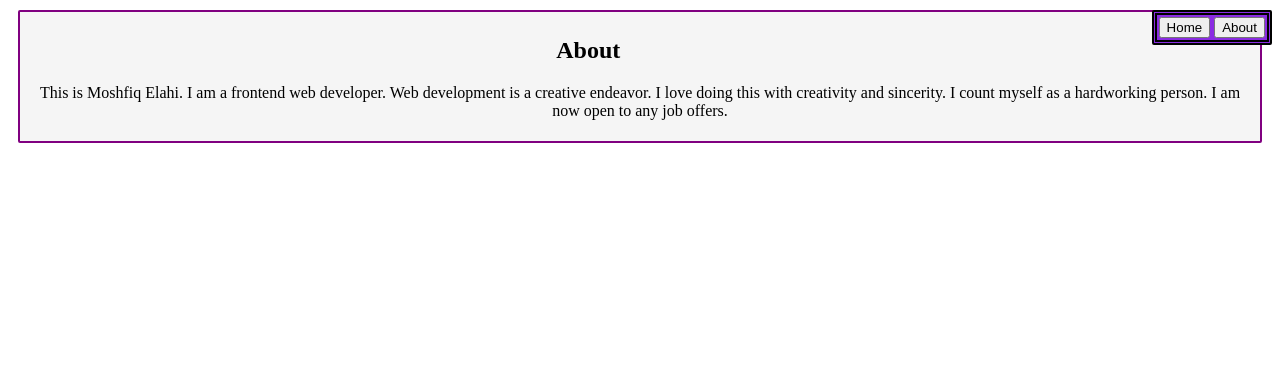
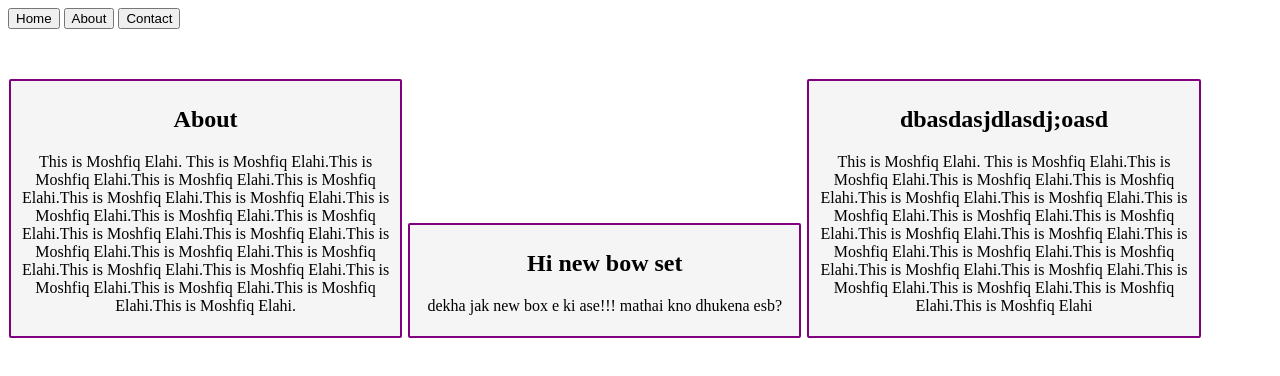
Before and after one commit to MoshfiqElahi/my-first-website, a plain HTML site: page index.html in a window 1280 px wide. Drawn offline with Linux system fonts and the light colour scheme.

Commit message:
dklam hoi kina kaj

```diff
--- a/folder/style.css
+++ b/folder/style.css
@@ -1,11 +1,6 @@
 .button{
-    text-align: right;
-    border: 5px;
-    background-color: blueviolet;
-    border-radius: 2px;
-    float: right;
-    border-style: double;
-    padding: 2px;
+    color: hotpink;
+    top: 0;
 }
 
 .box{
@@ -13,6 +8,16 @@
     border: purple 2px solid;
     border-radius: 2px;
     text-align: center;
-    margin: 10px;
+    margin: 1px;
+    margin-top: 50px;
     padding: 5px;
+    height: 70%;
+    width: 30%;
+    display: inline-block;
 }
+.hover:hover{
+            color: black;
+            font-size: 50px;
+
+
+}
--- a/index.html
+++ b/index.html
@@ -8,13 +8,27 @@
     <div class="button">
     <button>Home</button>
     <button>About</button>
+    <button>Contact</button>
+    </div>
+
+<section>
+    <div class="box">
+        <h2 style="text-align: center;">About</h2>
+        <p>This is Moshfiq Elahi. This is Moshfiq Elahi.This is Moshfiq Elahi.This is Moshfiq Elahi.This is Moshfiq Elahi.This is Moshfiq Elahi.This is Moshfiq Elahi.This is Moshfiq Elahi.This is Moshfiq Elahi.This is Moshfiq Elahi.This is Moshfiq Elahi.This is Moshfiq Elahi.This is Moshfiq Elahi.This is Moshfiq Elahi.This is Moshfiq Elahi.This is Moshfiq Elahi.This is Moshfiq Elahi.This is Moshfiq Elahi.This is Moshfiq Elahi.This is Moshfiq Elahi.This is Moshfiq Elahi.</p>
     </div>
 
     <div class="box">
-        <h2 style="text-align: center;">About</h2>
-        <p>This is Moshfiq Elahi. I am a frontend web developer. Web development is a creative endeavor. I love doing this with creativity and sincerity. I count myself as a hardworking person. I am now open to any job offers.</p>
+            <h2>Hi new bow set</h2>
+            <p> dekha jak new box e ki ase!!! mathai kno dhukena esb?
+            </p>
+
     </div>
+    <div class="box">
+        <h2>dbasdasjdlasdj;oasd</h2>
+        <p> This is Moshfiq Elahi. This is Moshfiq Elahi.This is Moshfiq Elahi.This is Moshfiq Elahi.This is Moshfiq Elahi.This is Moshfiq Elahi.This is Moshfiq Elahi.This is Moshfiq Elahi.This is Moshfiq Elahi.This is Moshfiq Elahi.This is Moshfiq Elahi.This is Moshfiq Elahi.This is Moshfiq Elahi.This is Moshfiq Elahi.This is Moshfiq Elahi.This is Moshfiq Elahi.This is Moshfiq Elahi.This is Moshfiq Elahi.This is Moshfiq Elahi.This is Moshfiq Elahi.This is Moshfiq Elahi</p>
 
+        </div>
+    </section>
 
 </body>
 </html>
```
